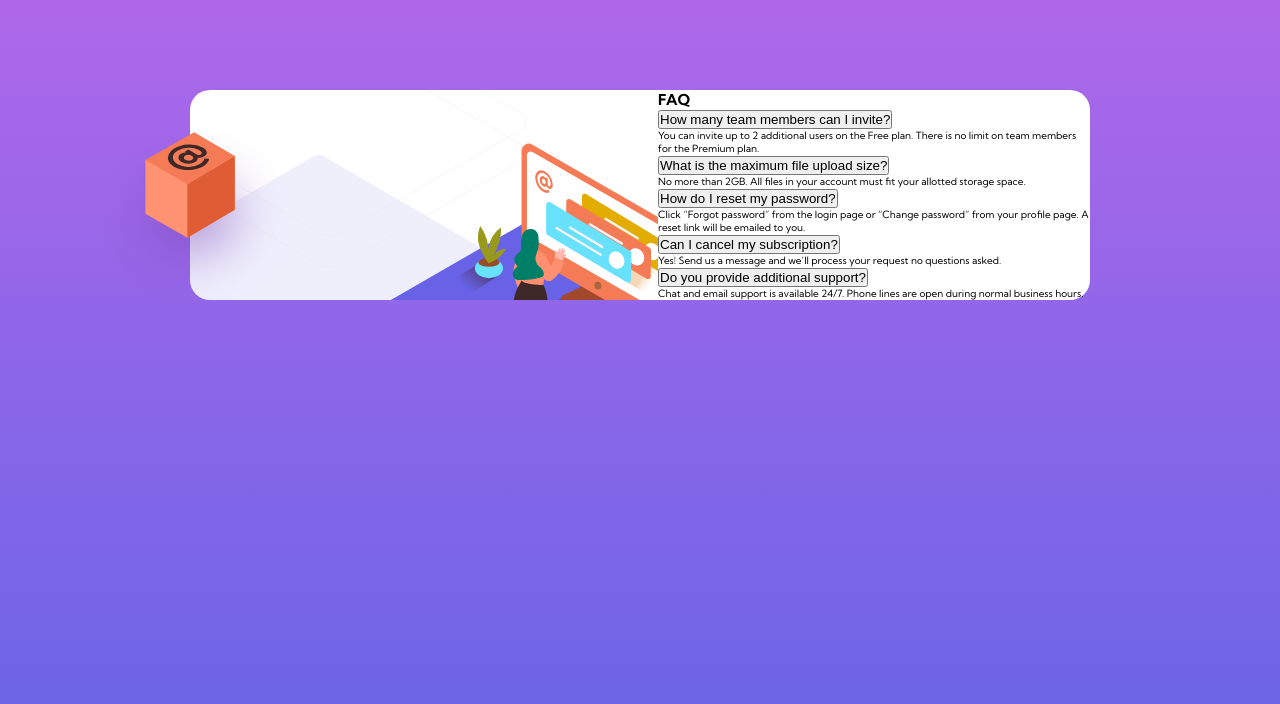
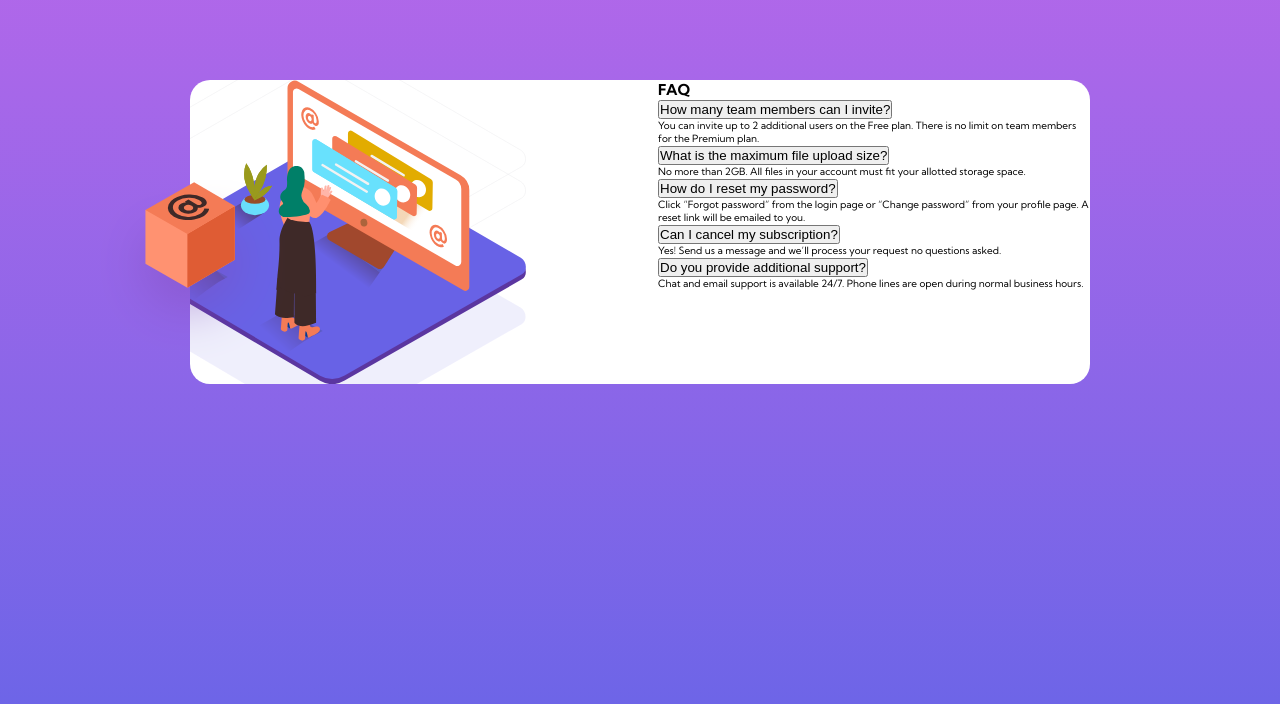
Before and after one commit to subu-v/faq-accordian-component, a plain HTML site: page index.html in a window 1280 px wide. Drawn offline with Linux system fonts and the light colour scheme.

Commit message:
Finished with the images

```diff
--- a/index.html
+++ b/index.html
@@ -43,6 +43,12 @@
       />
       <div class="card__image">
         <img
+          class="card__image--mobile"
+          src="images/illustration-woman-online-mobile.svg"
+          alt=""
+        />
+        <img
+          class="card__image--desktop"
           src="images/illustration-woman-online-desktop.svg"
           alt="Women online desktop"
         />
--- a/style.css
+++ b/style.css
@@ -28,13 +28,17 @@
   );
   font-family: "Kumbh Sans", sans-serif;
   min-height: 100vh;
-  padding: 3rem;
+  padding: 16rem 1.6rem;
 }
 
 .card {
   background-color: #fff;
   border-radius: 2rem;
   max-width: 90rem;
+  background-image: url(images/bg-pattern-mobile.svg);
+  background-position: center 0%;
+  background-repeat: no-repeat;
+  background-size: 24rem;
 }
 
 .card__box {
@@ -45,28 +49,47 @@
   position: relative;
 }
 
-.card__image img {
+.card__image--mobile {
+  display: block;
   width: 100%;
   height: auto;
-  max-width: 15rem;
+  max-width: 24rem;
+
   position: absolute;
   left: 50%;
-  top: 25%;
+  top: -11rem;
   transform: translateX(-50%);
 }
 
-.card__text {
-  padding-top: 8rem;
+.card__image--desktop {
+  display: none;
 }
 
+.card__text {
+  padding-top: 11rem;
+}
+
+/* .accordian__item {
+  border-bottom: 1px solid var(--divider-blue);
+}
+
+.accordian__question {
+  border: none;
+  background: transparent;
+  font-size: 1.3rem;
+} */
+
 @media (min-width: 56em) {
+  body {
+    padding: 8rem;
+  }
+
   .card {
     display: flex;
-    margin: 6rem auto;
+    margin: 0 auto;
 
     background-image: url(images/bg-pattern-desktop.svg);
     background-position: -14% center;
-    background-repeat: no-repeat;
     background-size: 45%;
 
     position: relative;
@@ -96,7 +119,13 @@
     overflow: hidden;
   }
 
-  .card__image img {
+  .card__image--mobile {
+    display: none;
+  }
+
+  .card__image--desktop {
+    display: block;
+    position: initial;
     transform: translateX(-6.4rem);
     max-width: 40rem;
   }
```
